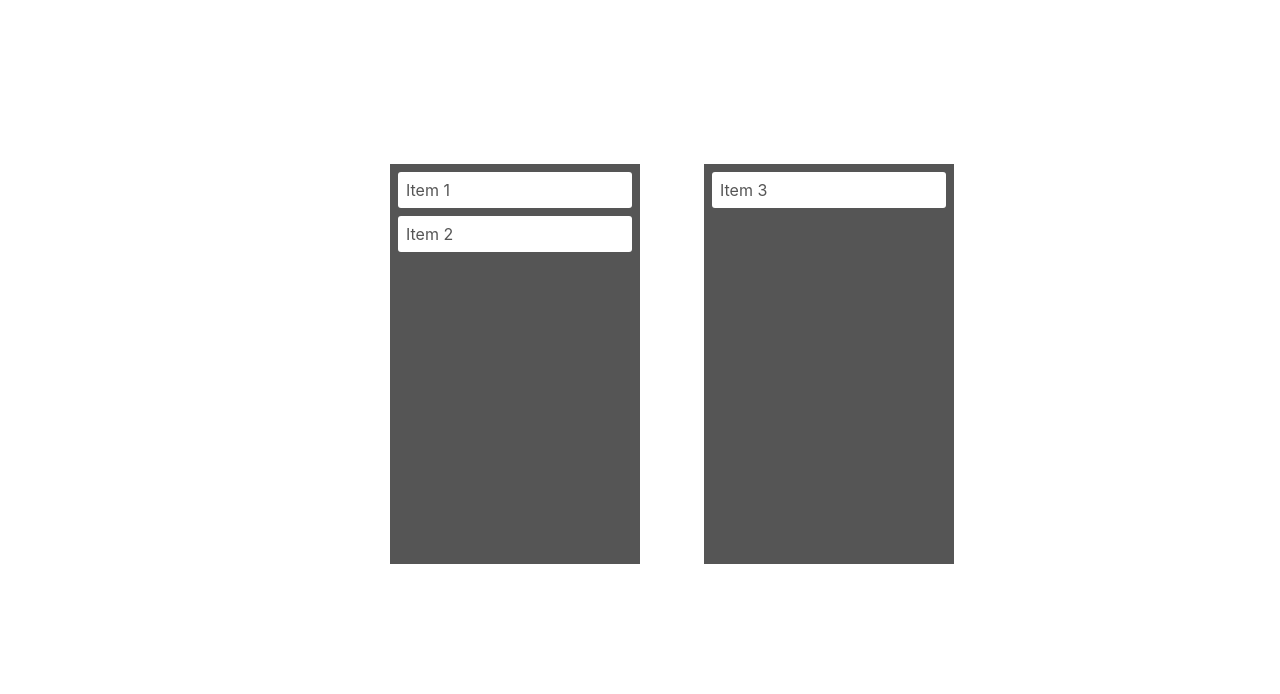
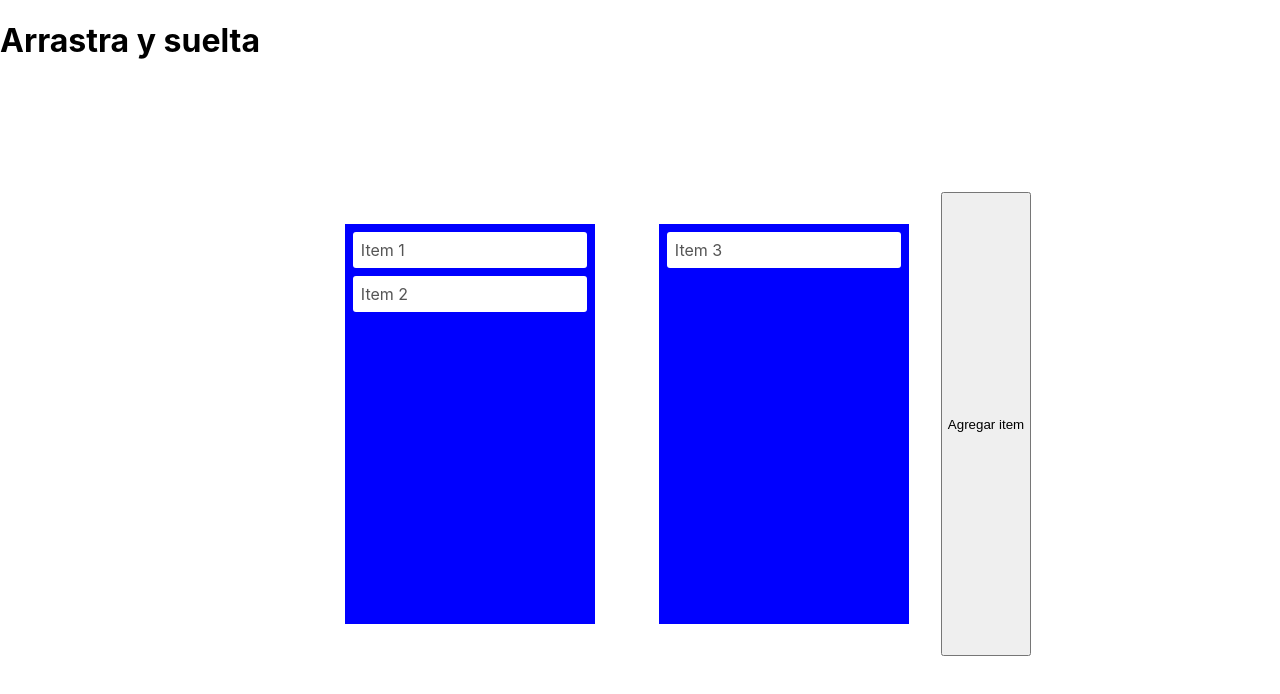
Before and after one commit to DanielBarreraGalaz/practica_drag_and_drop, a React (Create React App) app: page / in a window 1280 px wide. Shown: the top 694 px of the page. Built offline with nearby package versions, Linux system fonts and the light colour scheme.

Commit message:
Se agrego estilizado. Agregado boton para aniadir elementos (Falta programarlo)

```diff
--- a/src/App.js
+++ b/src/App.js
@@ -15,11 +15,15 @@ function App() {
 
   //render(){}
     return (
-      <AppWrapper>
-        <Container>
-          <Prueba />
-        </Container>
-      </AppWrapper>
+      <div>
+        <h1>Arrastra y suelta</h1>
+        <AppWrapper>
+          <Container>
+            <Prueba />
+          </Container>
+        </AppWrapper>
+      </div>
+
     );
 }
 
--- a/src/drag_and_drop/Droppable.js
+++ b/src/drag_and_drop/Droppable.js
@@ -6,9 +6,10 @@ export default class Droppable extends React.Component{
     drop = (e) => {
         e.preventDefault();
         const data = e.dataTransfer.getData('transfer');
-        e.target.appendChild(document.getElementById(data))
+        e.target.appendChild(document.getElementById(data)) //Esta instruccion permite agregar los datos del item draggeable en un nuevo droppable
     }
 
+    //Funcion que permite soltar un elemento en el espacio dado
     allowDrop = (e) => {
         e.preventDefault();
     }
@@ -16,7 +17,7 @@ export default class Droppable extends React.Component{
     render(){
         return(
         <div id={this.props.id} onDrop={this.drop} onDragOver={this.allowDrop} style={this.props.style}>
-            {this.props.children}
+            {this.props.children} {/*Permite poder visualizar los items draggeables en los droppables*/}
         </div>
         );
     }
--- a/src/drag_and_drop/Prueba.js
+++ b/src/drag_and_drop/Prueba.js
@@ -2,7 +2,7 @@ import React from 'react';  //  /* +tyT */
 import styled from 'styled-components';
 import Draggable from './Draggable';
 import Droppable from './Droppable';
-//import './estilizado/estilos.css';
+import './estilizado/estilos_prueba.css';
 
 const Wrapper = styled.div`
     width: 100%;
@@ -19,7 +19,7 @@ const Item = styled.div`
 `;
 
 const droppableStyle = {
-    backgroundColor: '#555',
+    backgroundColor: 'blue',
     width: '250px',
     height: '400px',
     margin: '32px'
@@ -38,6 +38,7 @@ export default class Prueba extends React.Component {
             <Droppable id="dr2" style={droppableStyle}>
                 <Draggable id="item3" style={{ margin: '8px' }}><Item>Item 3</Item></Draggable>
             </Droppable>
+            <button id="boton" className="button">Agregar item</button>
         </Wrapper>
         );
     }
--- a/src/drag_and_drop/estilizado/estilo_app.css
+++ /dev/null
@@ -1,6 +0,0 @@
-.AppWrapper
-{
-    display: flex;
-    justify-content: center;
-    margin-top: 100px;
-}
--- /dev/null
+++ b/src/drag_and_drop/estilizado/estilos_prueba.css
@@ -0,0 +1,6 @@
+/* +tyT */
+.button
+{
+    padding: 5px;
+    display:inline-block;
+}
```
Also changed, not shown: src/drag_and_drop/estilizado/estilos.css (deleted, +0 -22 lines).
